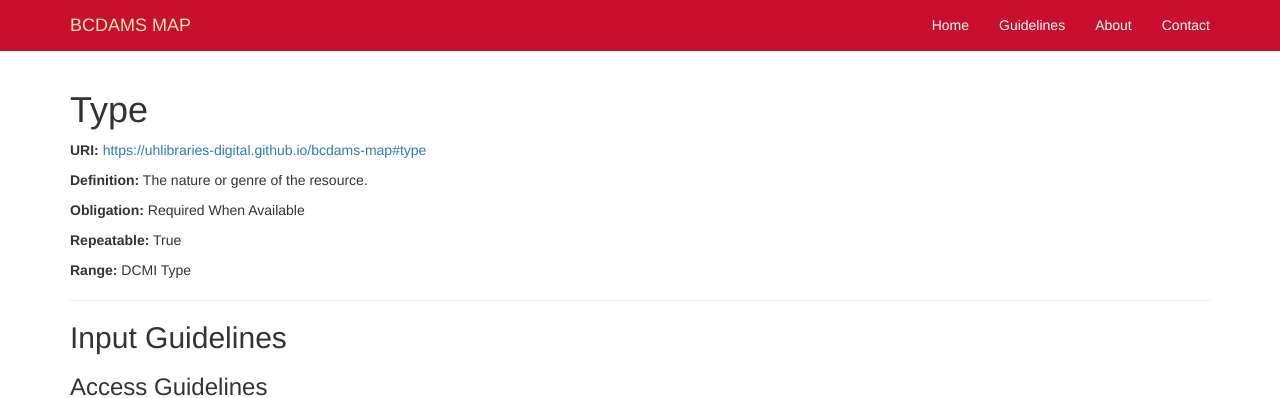
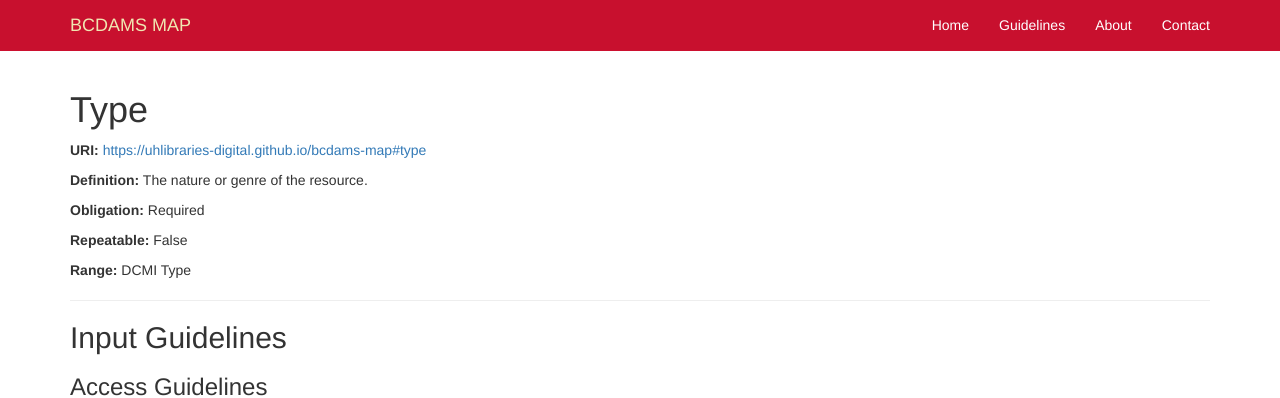
Before and after one commit to uhlibraries-digital/bcdams-map, a Jekyll site: the page built from guidelines/type.md, in a window 1280 px wide and 1078 px high. Shown: the top 398 px of the window. Built offline with Jekyll 4.4.1, drawn with Linux system fonts in a browser that asks for light colours; nearby versions of some CDN libraries; comment, search, counter and statistics services are not loaded.

Commit message:
Update type.yml
Modified Type to meet our Hyrax requirements. The field is now required and non-repeatable.

```diff
--- a/_data/elements/type.yml
+++ b/_data/elements/type.yml
@@ -3,9 +3,9 @@ namespace: "dcterms"
 name: "type"
 definition: "The nature or genre of the resource."
 source: "http://purl.org/dc/terms/type"
-obligation: "requiredWhenAvailable"
+obligation: "required"
 type: "descriptive"
-repeatable: true
+repeatable: false
 range:
   - label: "DCMI Type"
     values:
```
